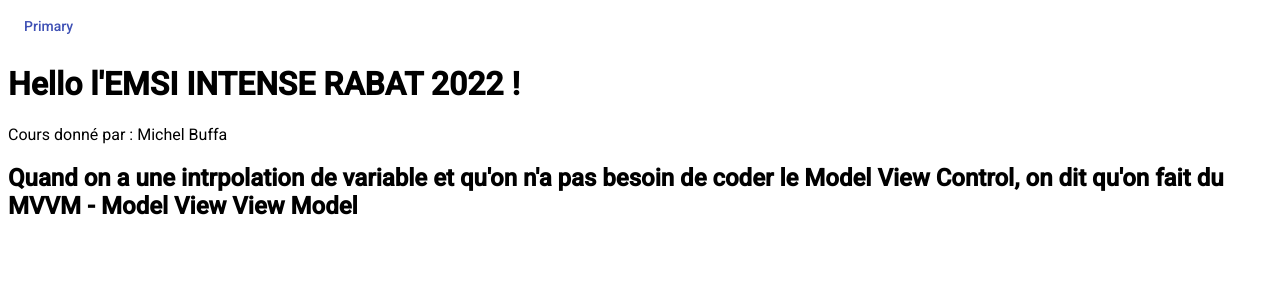
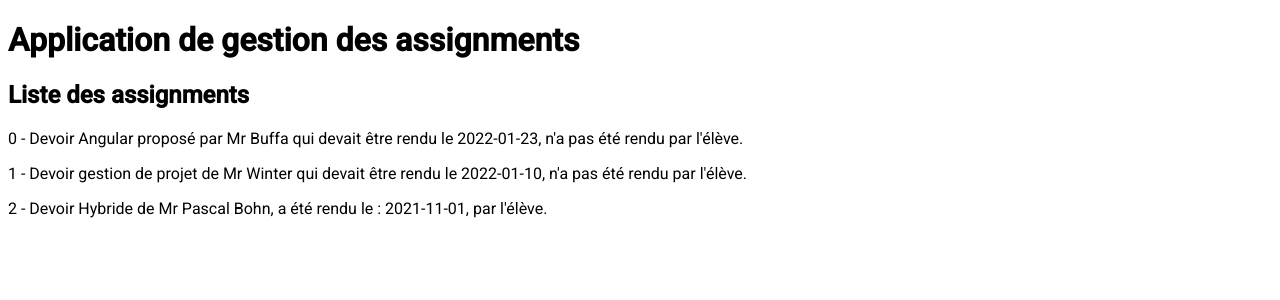
Before and after one commit to micbuffa/angularEmsiRabat2021_2022, an Angular app: page / in a window 1280 px wide. Shown: the top 300 px of the page. Built offline with nearby package versions, Linux system fonts and the light colour scheme.

Commit message:
ajout exemple iterateur *ngFor

```diff
--- a/src/app/app.component.css
+++ b/src/app/app.component.css
@@ -0,0 +1,31 @@
+section {
+  display: table;
+}
+
+.example-label {
+  display: table-cell;
+  font-size: 14px;
+  margin-left: 8px;
+  min-width: 120px;
+}
+
+.example-button-row {
+  display: table-cell;
+  width: 490px;
+}
+
+.example-button-row .mat-button-base {
+  margin: 8px 8px 8px 0;
+}
+
+.example-flex-container {
+  display: flex;
+  justify-content: space-between;
+  flex-wrap: wrap;
+}
+
+.example-button-container {
+  display: flex;
+  justify-content: center;
+  width: 120px;
+}
--- a/src/app/app.component.html
+++ b/src/app/app.component.html
@@ -1,6 +1,3 @@
-<button mat-button color="primary">Primary</button>
+<h1>Application de gestion des assignments</h1>
 
-<h1>Hello l'EMSI INTENSE RABAT 2022 !</h1>
-<p>Cours donné par : {{nomDuProf}}</p>
-<h2>Quand on a une intrpolation de variable et qu'on n'a pas besoin de coder le Model View Control, on
-  dit qu'on fait du MVVM - Model View View Model</h2>
+<app-assignments></app-assignments>
--- a/src/app/app.module.ts
+++ b/src/app/app.module.ts
@@ -2,17 +2,21 @@ import { NgModule } from '@angular/core';
 import { BrowserModule } from '@angular/platform-browser';
 
 import { MatButtonModule } from '@angular/material/button'
+import { MatIconModule } from '@angular/material/icon'
+import { MatDividerModule } from '@angular/material/divider'
 
 import { AppComponent } from './app.component';
 import { BrowserAnimationsModule } from '@angular/platform-browser/animations';
+import { AssignmentsComponent } from './assignments/assignments.component';
 
 @NgModule({
   declarations: [
-    AppComponent
+    AppComponent,
+    AssignmentsComponent
   ],
   imports: [
     BrowserModule,
-    BrowserAnimationsModule, MatButtonModule
+    BrowserAnimationsModule, MatButtonModule, MatIconModule, MatDividerModule
   ],
   providers: [],
   bootstrap: [AppComponent]
--- /dev/null
+++ b/src/app/assignments/assignments.component.html
@@ -0,0 +1,13 @@
+<h2>{{titre}}</h2>
+<div *ngFor="let assignment of assignments; let i=index">
+    <p *ngIf="assignment.rendu; else nonsoumis">
+      {{i}} - {{assignment.nom}},
+      a été rendu le  : {{assignment.dateDeRendu}},
+      par l'élève.
+    </p>
+    <ng-template #nonsoumis>
+      <p>{{i}} - {{assignment.nom}} qui devait être rendu le
+      {{assignment.dateDeRendu}}, n'a pas été
+      rendu par l'élève.</p>
+    </ng-template>
+</div>
--- /dev/null
+++ b/src/app/assignments/assignments.component.ts
@@ -0,0 +1,32 @@
+import { Component, OnInit } from '@angular/core';
+
+@Component({
+  selector: 'app-assignments',
+  templateUrl: './assignments.component.html',
+  styleUrls: ['./assignments.component.css']
+})
+export class AssignmentsComponent implements OnInit {
+  titre = "Liste des assignments";
+  assignments = [
+    {
+      nom:"Devoir Angular proposé par Mr Buffa",
+      dateDeRendu: "2022-01-23",
+      rendu : false
+    },
+    {
+      nom:"Devoir gestion de projet de Mr Winter",
+      dateDeRendu: "2022-01-10",
+      rendu : false
+    },
+    {
+      nom:"Devoir Hybride de Mr Pascal Bohn",
+      dateDeRendu: "2021-11-01",
+      rendu : true
+    }
+  ]
+  constructor() { }
+
+  ngOnInit(): void {
+  }
+
+}
```
Also changed, not shown: src/app/assignments/assignments.component.css (added).
